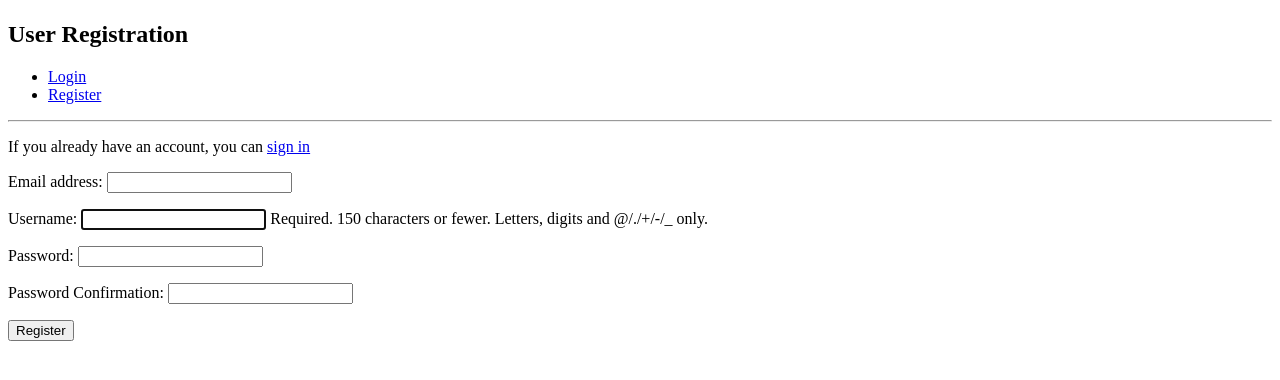
After one commit to MatijaBas/rugby-shop, a Django app: page /accounts/register/ in a window 1280 px wide. The commit adds this page. Shown: the top 380 px of the page. Run offline with Django 3.2, Linux system fonts and the light colour scheme.

Commit message:
added registration form

```diff
--- a/accounts/forms.py
+++ b/accounts/forms.py
@@ -1,4 +1,7 @@
 from django import forms
+from django.contrib.auth.models import User
+from django.contrib.auth.forms import UserCreationForm
+from django.core.exceptions import ValidationError
 
 
 class UserLoginForm(forms.Form):
@@ -6,3 +9,37 @@ class UserLoginForm(forms.Form):
 
     username = forms.CharField()
     password = forms.CharField(widget=forms.PasswordInput)
+
+
+class UserRegistrationForm(UserCreationForm):
+    """Form used to register a new user"""
+
+    password1 = forms.CharField(
+        label="Password",
+        widget=forms.PasswordInput)
+    password2 = forms.CharField(
+        label="Password Confirmation",
+        widget=forms.PasswordInput)
+
+    class Meta:
+        model = User
+        fields = ['email', 'username', 'password1', 'password2']
+
+    def clean_email(self):
+        email = self.cleaned_data.get('email')
+        username = self.cleaned_data.get('username')
+        if User.objects.filter(email=email).exclude(username=username):
+            raise forms.ValidationError(u'Email address must be unique')
+        return email
+
+    def clean_password2(self):
+        password1 = self.cleaned_data.get('password1')
+        password2 = self.cleaned_data.get('password2')
+
+        if not password1 or not password2:
+            raise ValidationError("Please confirm your password")
+
+        if password1 != password2:
+            raise ValidationError("Passwords must match")
+
+        return password2
--- /dev/null
+++ b/accounts/templates/register.html
@@ -0,0 +1,17 @@
+<!DOCTYPE html>
+{% extends 'base.html' %}
+
+<!-- Page title here -->
+{% block page_title %}Registration Page | Rugby Shop{% endblock %}
+
+{% block page_heading %}
+<h2 class="text-white text-center">User Registration</h2>
+{% endblock %}
+{% block content %}
+<p>If you already have an account, you can <a href="{% url 'login' %}">sign in</a></p>
+
+<form method="POST">
+	{% csrf_token %} {{ registration_form.as_p }}
+	<button type="submit">Register</button>
+</form>
+{% endblock %}
--- a/accounts/views.py
+++ b/accounts/views.py
@@ -1,7 +1,7 @@
 from django.shortcuts import render, redirect, reverse
 from django.contrib import messages, auth
 from django.contrib.auth.decorators import login_required
-from accounts.forms import UserLoginForm
+from accounts.forms import UserLoginForm, UserRegistrationForm
 
 
 def index(request):
@@ -38,3 +38,9 @@ def login(request):
     else:
         login_form = UserLoginForm()
     return render(request, 'login.html', {'login_form': login_form})
+
+
+def register(request):
+    """A view to manage the registration form"""
+    registration_form = UserRegistrationForm()
+    return render(request, 'register.html', {"registration_form": registration_form})
--- a/rugbyshop/urls.py
+++ b/rugbyshop/urls.py
@@ -15,11 +15,12 @@ Including another URLconf
 """
 from django.conf.urls import url
 from django.contrib import admin
-from accounts.views import index, logout, login
+from accounts.views import index, logout, login, register
 
 urlpatterns = [
     url(r'^admin/', admin.site.urls),
     url(r'^$', index, name="index"),
     url(r'^accounts/logout/$', logout, name="logout"),
     url(r'^accounts/login/$', login, name="login"),
+    url(r'^accounts/register/$', register, name="register"),
 ]
--- a/templates/base.html
+++ b/templates/base.html
@@ -17,7 +17,7 @@
 			<li><a href="{% url 'logout' %}">Logout</a></li>
 			{% else %}
 			<li><a href="{% url 'login' %}">Login</a></li>
-			<li><a href="#">Register</a></li>
+			<li><a href="{% url 'register' %}">Register</a></li>
 			{% endif %}
 		</ul>
 	</nav>
```
